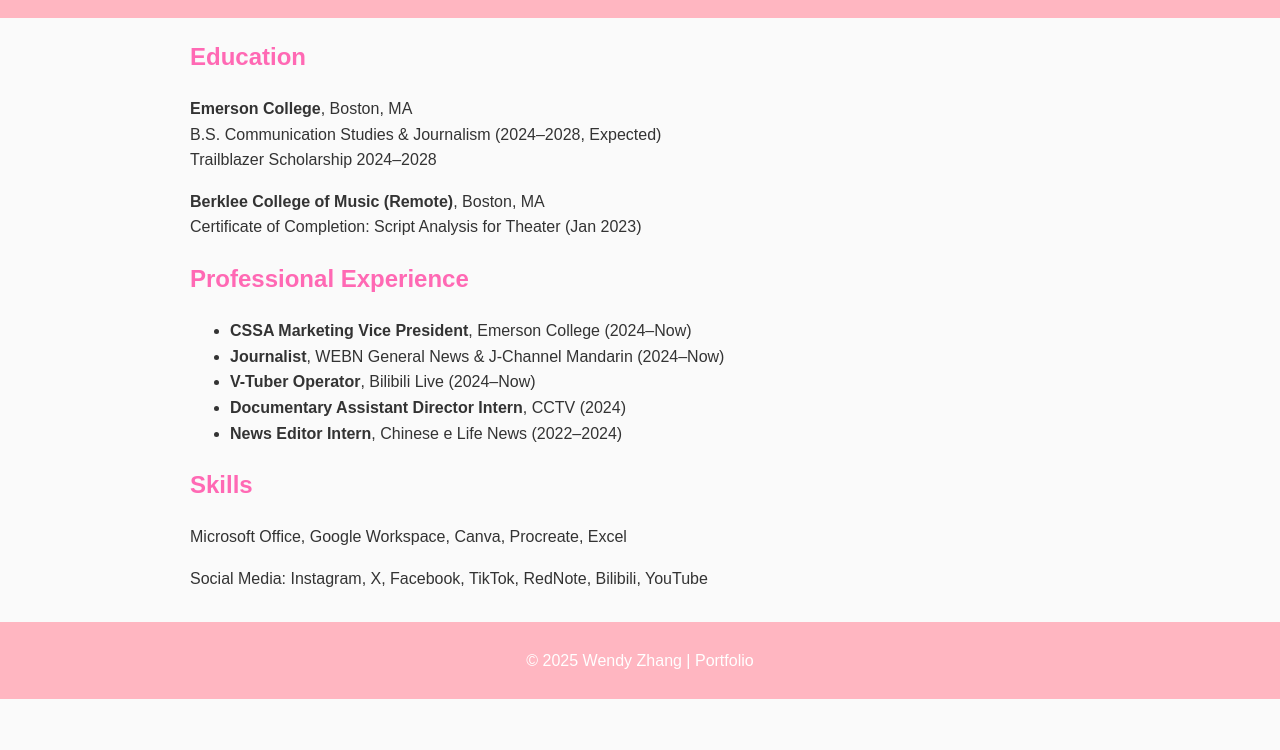
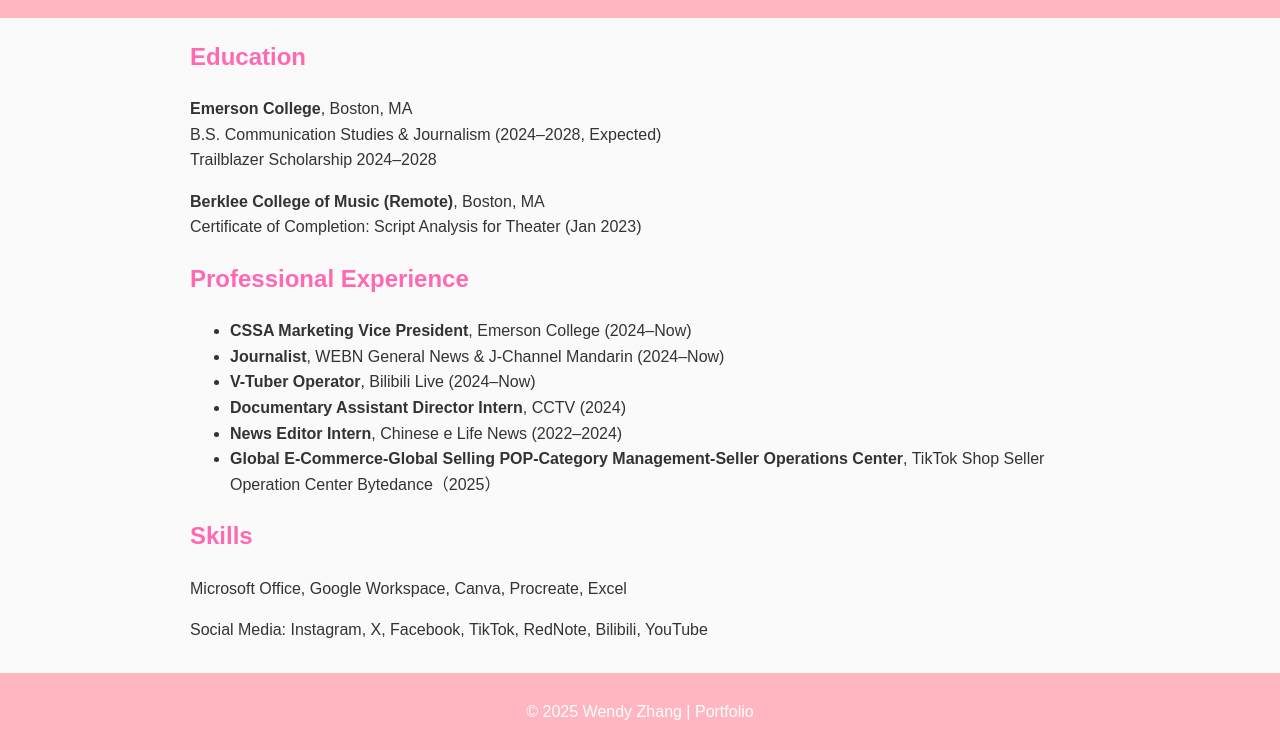
Before and after one commit to buliyouxing-cmd/wendy-profile, a plain HTML site: page resume.html in a window 1280 px wide. Shown: the part 91-841 px from the top of the page. Before the commit the page ends 800 px from the top, so only its background shows below. Drawn offline with Linux system fonts and the light colour scheme.

Commit message:
Update resume.html

```diff
--- a/resume.html
+++ b/resume.html
@@ -32,6 +32,7 @@
       <li><strong>V-Tuber Operator</strong>, Bilibili Live (2024–Now)</li>
       <li><strong>Documentary Assistant Director Intern</strong>, CCTV (2024)</li>
       <li><strong>News Editor Intern</strong>, Chinese e Life News (2022–2024)</li>
+      <li><strong>Global E-Commerce-Global Selling POP-Category Management-Seller Operations Center</strong>, TikTok Shop Seller Operation Center Bytedance（2025）</li>
     </ul>
 
     <h2>Skills</h2>
```
